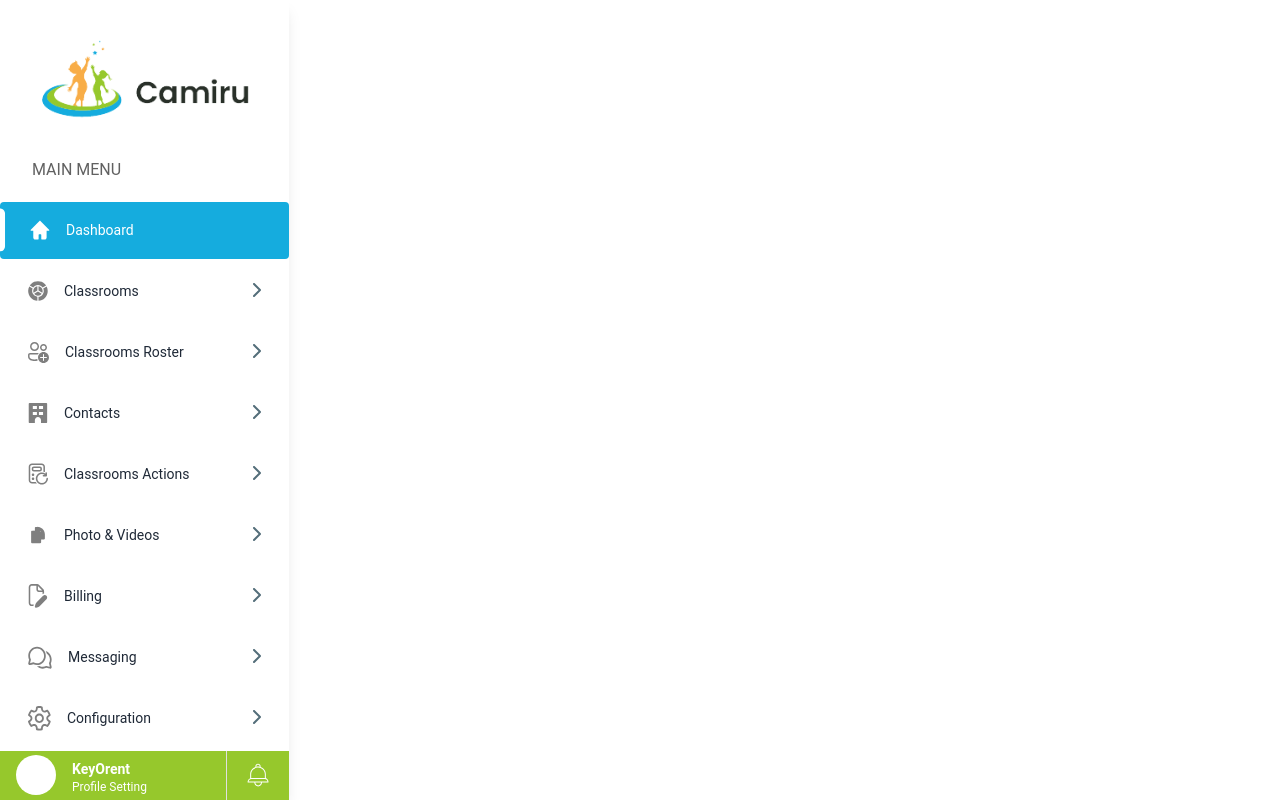
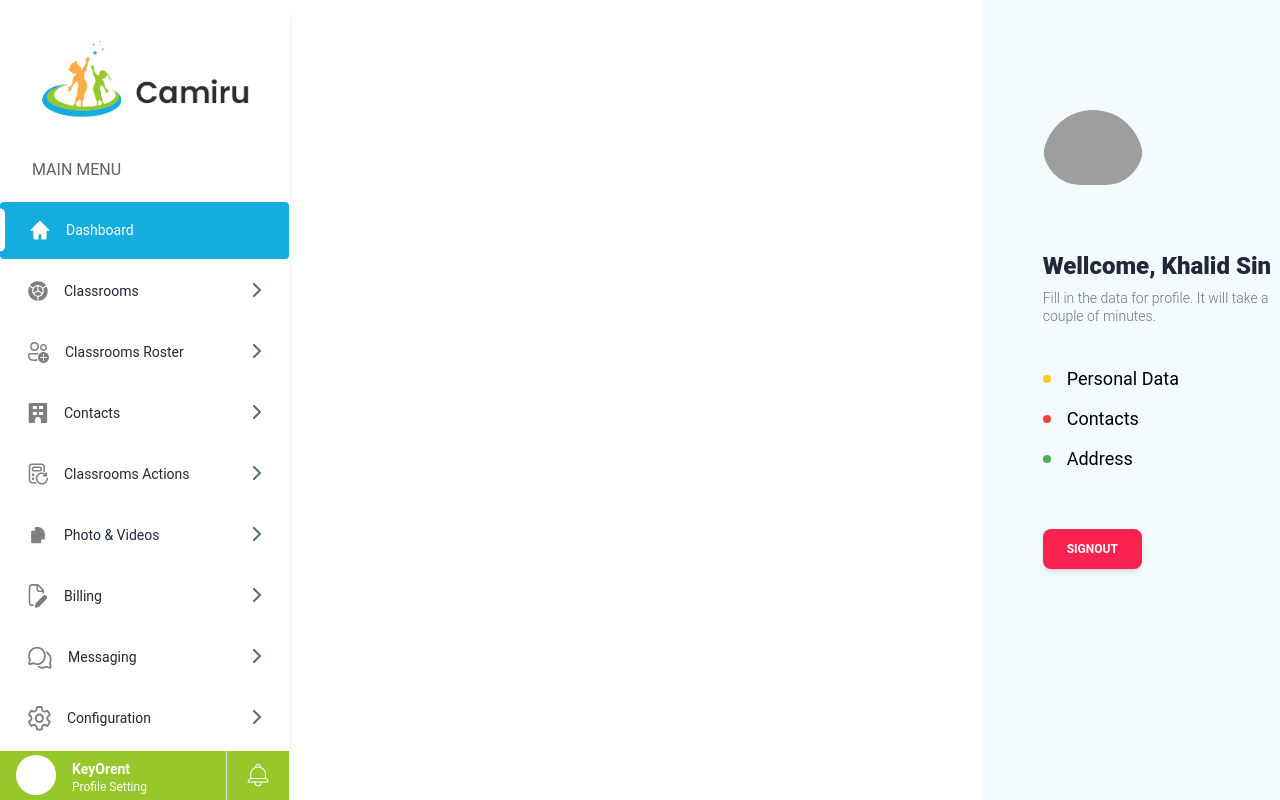
Before and after one commit to linear-digital/camiru-client-side, a React (Vite) app: page /dashboard in a window 1280 px wide. Built offline with nearby package versions, Linux system fonts and the light colour scheme; grey boxes are pictures that could not be loaded.

Commit message:
update 9 files

```diff
--- /dev/null
+++ b/src/Components/Buttons/Buttons.jsx
@@ -0,0 +1,33 @@
+import { Button as MButton } from "@material-tailwind/react"
+import { useState } from "react"
+import { useEffect } from "react"
+
+export const Button = ({ children, className, type, ...props }) => {
+    const [types, setType] = useState('primary')
+    useEffect(() => {
+        if (type === 'primary') {
+            setType('bg-primary text-white')
+        }
+        else if (type === 'secondary') {
+            setType('bg-secondary text-white')
+        }
+        else if (type === 'accent') {
+            setType('bg-accent text-white')
+        }
+        else if (type === 'error') {
+            setType('bg-error text-white')
+        }
+        else if (type === 'success') {
+            setType('bg-green-500 text-white')
+        }
+        else if (type === 'white') {
+            setType('bg-white text-primary')
+        }
+        else {
+            setType('bg-primary text-white')
+        }
+    }, [])
+    return <MButton variant="filled" {...props} className={`${className} border-none ${types}`} >
+        {children}
+    </MButton>
+}
--- a/src/Pages/User/Profile.jsx
+++ b/src/Pages/User/Profile.jsx
@@ -1,11 +1,50 @@
+import { Image } from 'antd';
 import React from 'react';
+import { Button } from '../../Components/Buttons/Buttons';
 
 const Profile = () => {
     return (
-        <div>
-
+        <div className='grid grid-cols-10 h-full w-full'>
+            <div className='col-span-7'></div>
+            <div className='col-span-3 h-full w-full pt-[110px] pl-[60px]'
+                style={{
+                    background: 'rgba(21, 172, 222, 0.05)',
+                }}
+            >
+                <div className="w-[100px] h-[100px] rounded-full overflow-hidden">
+                    <Image
+                        src="https://zos.alipayobjects.com/rmsportal/jkjgkEfvpUPVyRjUImniVslZfWPnJuuZ.png"
+                        className='rounded-full overflow-hidden w-full h-full'
+                    />
+                </div>
+                <h1 className="mt-10 text-slate-950 text-2xl font-black">Wellcome, Khalid Sin</h1>
+                <p className="text-gray-600 text-sm font-light mt-2 leading-tight">Fill in the data for profile. It will take a couple of minutes. </p>
+                <section className='mt-10 flex flex-col gap-3'>
+                    <div className="flex items-center gap-4">
+                        <Dot className={"bg-amber-400"} />
+                        <h4>
+                            <div className="text-black text-lg font-normal">Personal Data</div>
+                        </h4>
+                    </div>
+                    <div className="flex items-center gap-4">
+                        <Dot className={"bg-red-500"} />
+                        <h4>
+                            <div className="text-black text-lg font-normal">Contacts</div>
+                        </h4>
+                    </div>
+                    <div className="flex items-center gap-4">
+                        <Dot className={"bg-green-500"} />
+                        <h4>
+                            <div className="text-black text-lg font-normal">Address</div>
+                        </h4>
+                    </div>
+                </section>
+                <Button type={"error"} className={"mt-14"}> SignOut</Button>
+            </div>
         </div>
     );
 };
 
 export default Profile;
+
+export const Dot = ({ className }) => <div className={`w-2 h-2  rounded-full ${className}`} />;
--- a/tailwind.config.js
+++ b/tailwind.config.js
@@ -12,6 +12,7 @@ module.exports = withMT({
         'primary': '#15ACDE',
         'secondary': '#F8AD47',
         'accent': '#96C82C',
+        'error': "#F8234F"
       }
     },
   },
```
Also changed, not shown: public/logo-white.png (added), public/logo.png (added).
